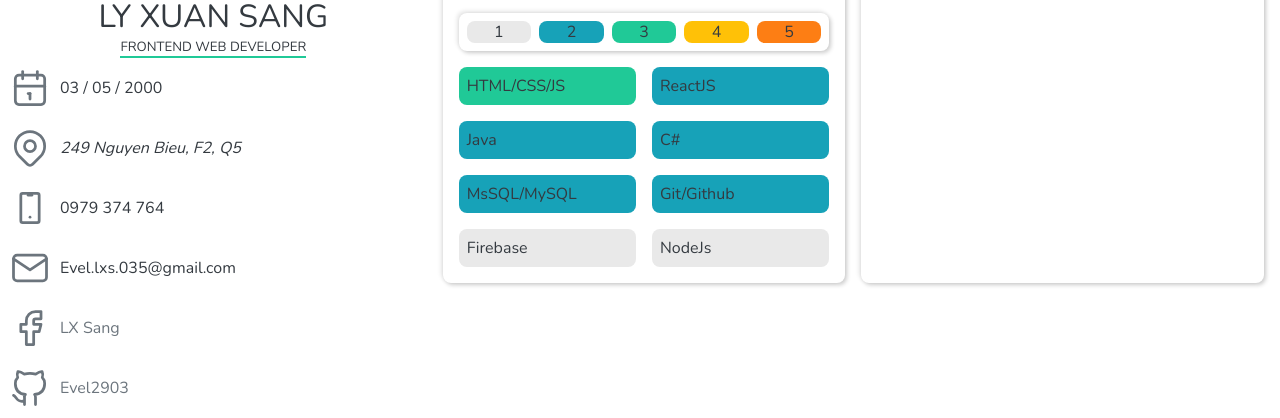
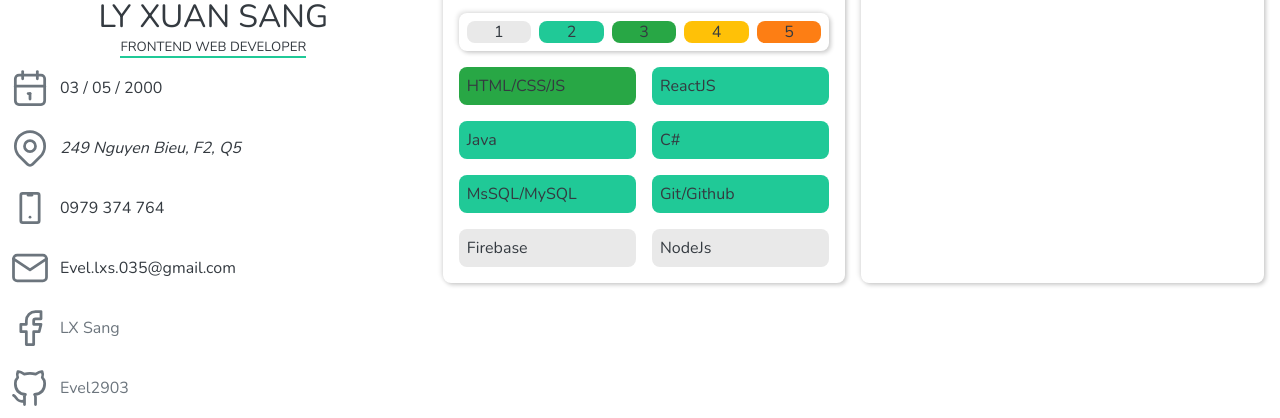
Before and after one commit to evel2903/CV, a plain HTML site: page index.html in a window 1280 px wide. Shown: the part 413-831 px from the top of the page. Drawn offline with nearby package versions, Linux system fonts and the light colour scheme.

Commit message:
update skill color

```diff
--- a/asset/css/main.scss
+++ b/asset/css/main.scss
@@ -245,10 +245,10 @@
                         background-color: $light2;
                     }
                     &:nth-child(2) {
-                        background-color: $cyan;
+                        background-color: $teal;
                     }
                     &:nth-child(3) {
-                        background-color: $teal;
+                        background-color: $green;
                     }
                     &:nth-child(4) {
                         background-color: $yellow;
--- a/index.html
+++ b/index.html
@@ -200,12 +200,12 @@
                     <span>5</span>
                 </div>
                 <div class="skills">
-                    <span bgc="#20c997" class="skills__item">HTML/CSS/JS</span>
-                    <span bgc="#17a2b8" class="skills__item">ReactJS</span>
-                    <span bgc="#17a2b8" class="skills__item">Java</span>
-                    <span bgc="#17a2b8" class="skills__item">C#</span>
-                    <span bgc="#17a2b8" class="skills__item">MsSQL/MySQL</span>
-                    <span bgc="#17a2b8" class="skills__item">Git/Github</span>
+                    <span bgc="#28a745" class="skills__item">HTML/CSS/JS</span>
+                    <span bgc="#20c997" class="skills__item">ReactJS</span>
+                    <span bgc="#20c997" class="skills__item">Java</span>
+                    <span bgc="#20c997" class="skills__item">C#</span>
+                    <span bgc="#20c997" class="skills__item">MsSQL/MySQL</span>
+                    <span bgc="#20c997" class="skills__item">Git/Github</span>
                     <span bgc="#e9e9e9" class="skills__item">Firebase</span>
                     <span bgc="#e9e9e9" class="skills__item">NodeJs</span>
                 </div>
```
Also changed, not shown: asset/css/main.css, 1 other file.
